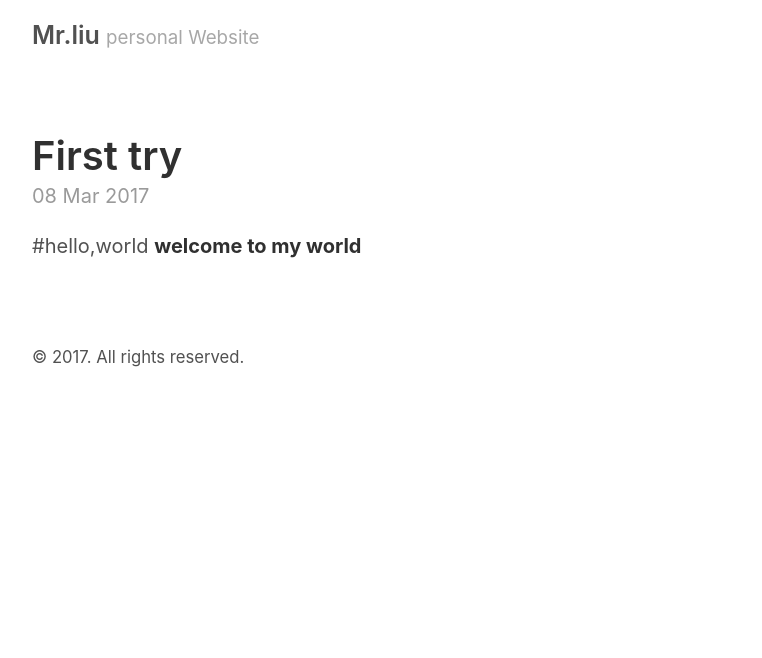
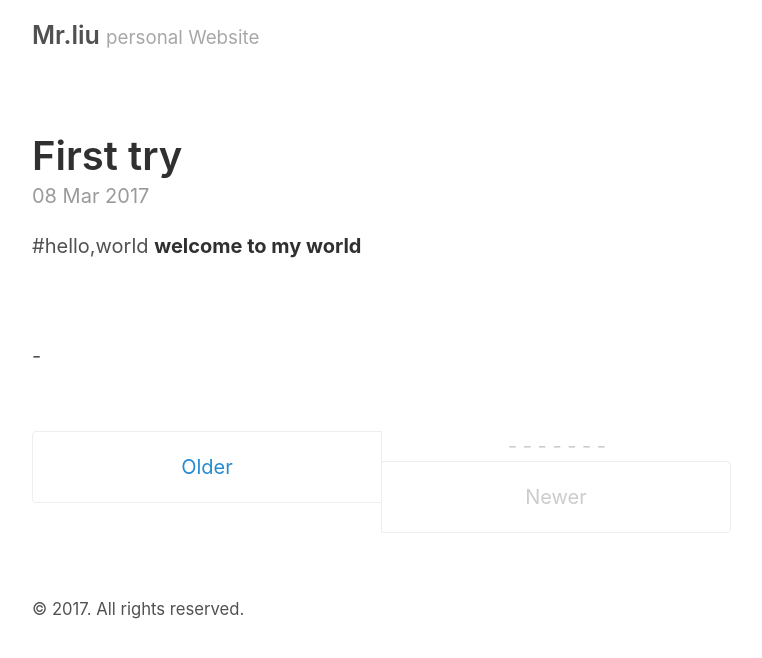
Before and after one commit to zkl-whu/zkl-liu.github.io-1-, a Jekyll site: the page built from index.html, in a window 1280 px wide. Shown: the top 658 px of the page, without its empty margins (258-1020 px from the left). Built offline with Jekyll 4.4.1, drawn with Linux system fonts in a browser that asks for light colours; the list of posts is cut into pages by our own code.

Commit message:
Update index.html
add next page and last page

```diff
--- a/index.html
+++ b/index.html
@@ -18,3 +18,17 @@ title: Home
   </article>
   {% endfor %}
 </div>
+
+
+-<div class="pagination">
+-  {% if paginator.next_page %}
+-    <a class="pagination-item older" href="{{ paginator.next_page_path | prepend: site.baseurl }}">Older</a>
+-  {% else %}
+-    <span class="pagination-item older">Older</span>
+-  {% endif %}
+-  {% if paginator.previous_page %}
+-    <a class="pagination-item newer" href="{{ paginator.previous_page_path | prepend: site.baseurl }}">Newer</a>
+-  {% else %}
+-    <span class="pagination-item newer">Newer</span>
+-  {% endif %}
+-</div>
```
